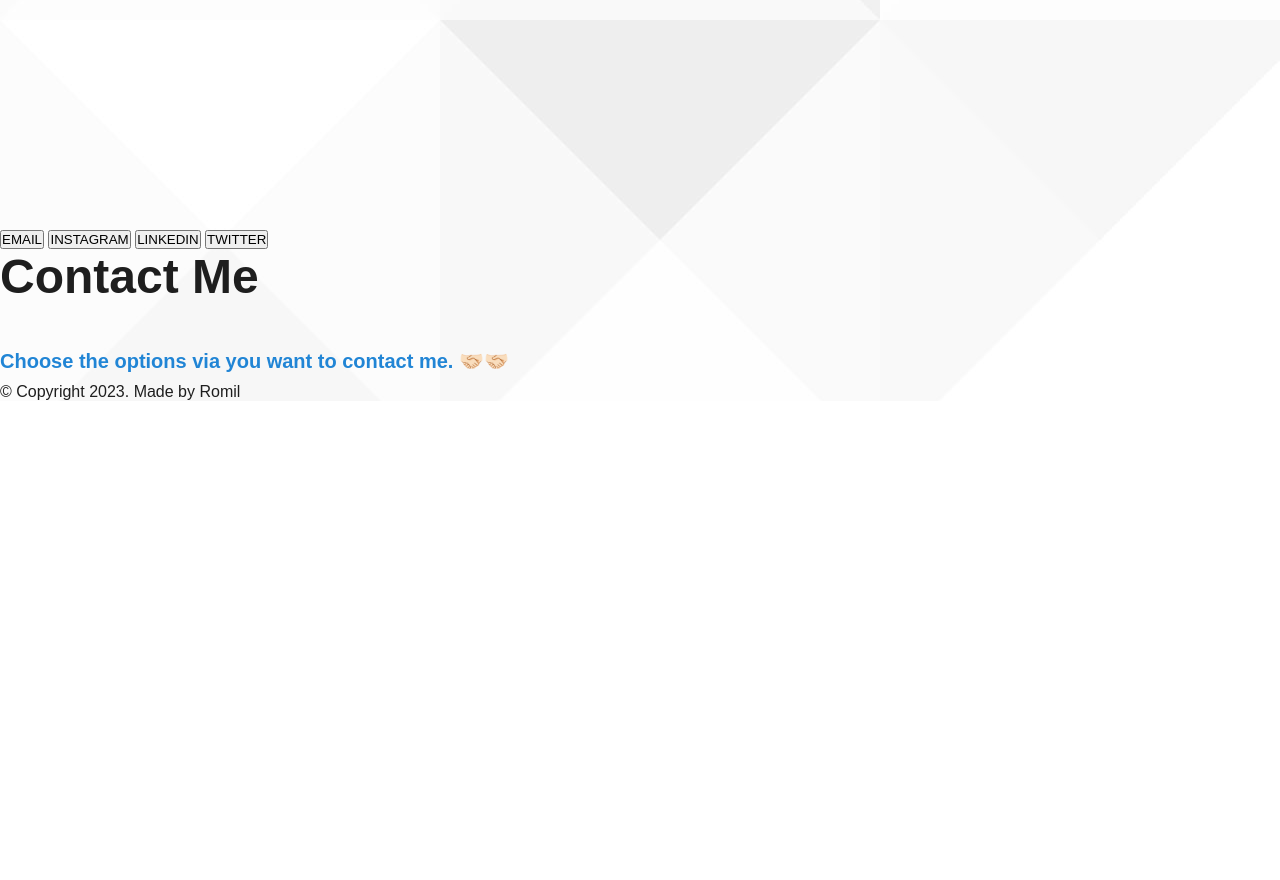
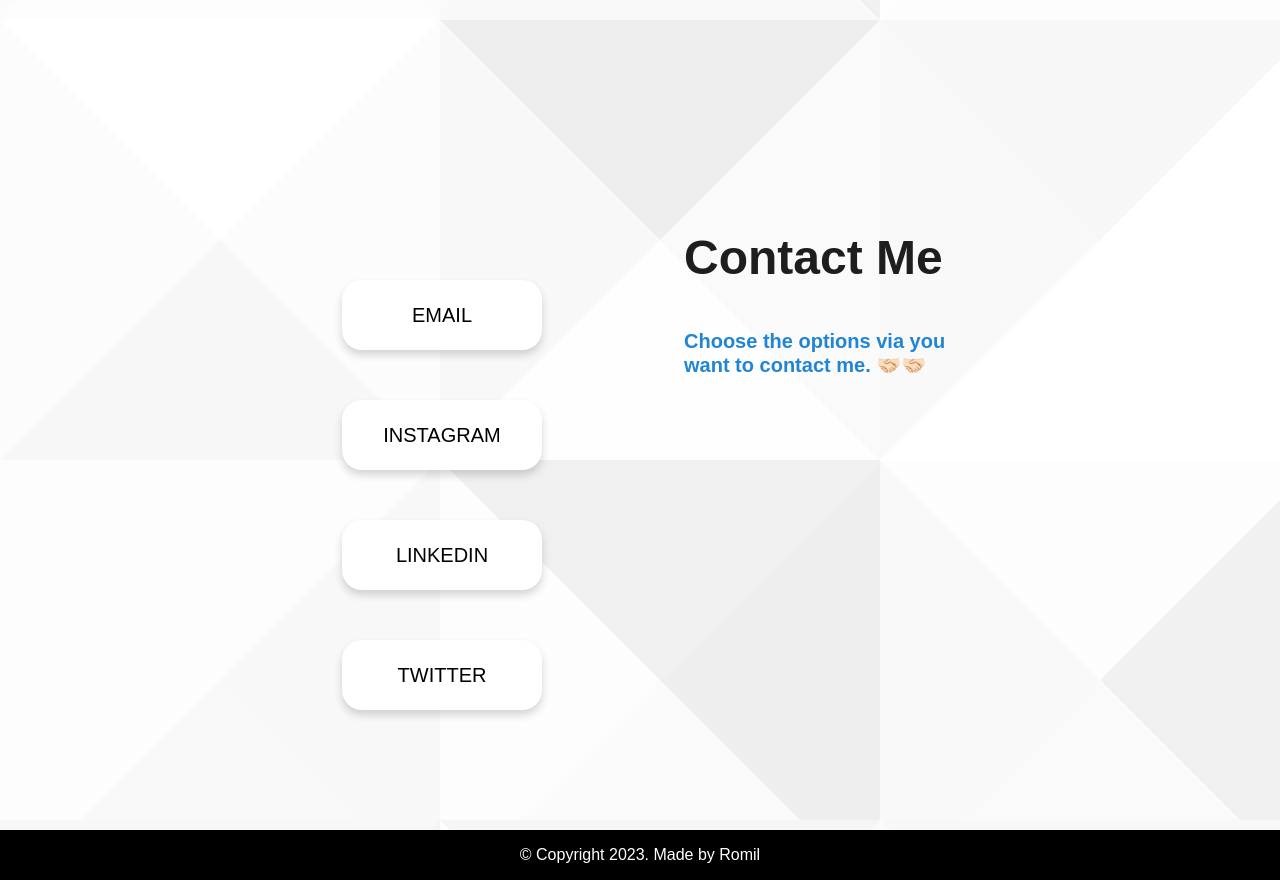
Before and after one commit to Romildoescoding/Romildoescoding.github.io, a plain HTML site: page index.html in a window 1280 px wide. Shown: the part 2180-3060 px from the top of the page. Before the commit the page ends 2581 px from the top, so only its background shows below. Drawn offline with Linux system fonts and the light colour scheme.

Commit message:
style.css

```diff
--- a/style.css
+++ b/style.css
@@ -309,9 +309,8 @@ a:hover{
 
 /* PROJECTS */
 .projects{
-    height:1000px;
+    height:800px;
     width:100%;
-    /* background-color: yellow; */
     display: flex;
     margin-top:100px;
     padding-top:100px;
@@ -360,3 +359,65 @@ a:hover{
     padding-top: 10px;
     padding-bottom: 10px;
 }
+
+/* CONTACT ME */
+.contact{
+    height:700px;
+    width:100%;
+    display: flex;
+    margin-top:100px;
+    padding-top:100px;
+}
+
+.contactdiv{
+    height:100%;
+    width:60%;
+    margin-left:250px;
+    display:flex;
+}
+
+.contactbuttons{
+    height:100%;
+    width:50%;
+    text-align: center;
+}
+
+.contactbuttons button{
+    background-color:white;
+    /* color:white; */
+    height:70px;
+    width:200px;
+    border:none;
+    border-radius: 20px;
+    box-shadow: 0px 5px 8px rgba(0, 0, 0, 0.164);
+    font-size: 1.25rem;
+    margin-top:50px;
+}
+
+.contactbuttons button:hover{
+    background-color:#2185D5;
+    color:white;
+}
+
+.contacttext{
+    height:100%;
+    width:40%;
+    margin-left: 50px;
+}
+
+/* COPYRIGHT */
+.copyright{
+    background-color: black;
+    color: white;
+    height:50px;
+    width:100%;
+    display: flex;
+    align-items: center;
+    justify-content: center;
+}
+
+.copyrightcontent{
+    display: flex;
+    align-items: center;
+    justify-content: center;
+}
```
